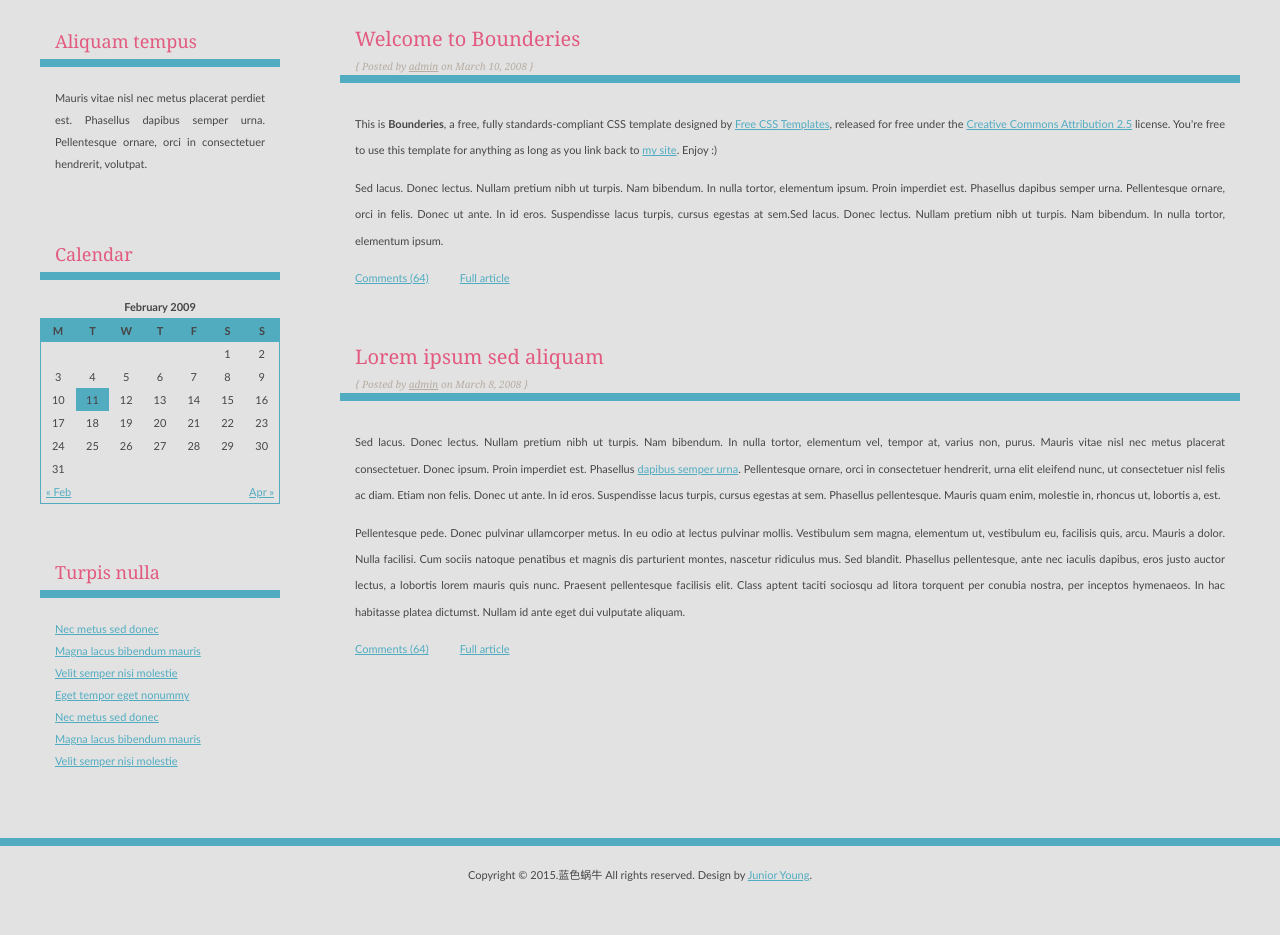
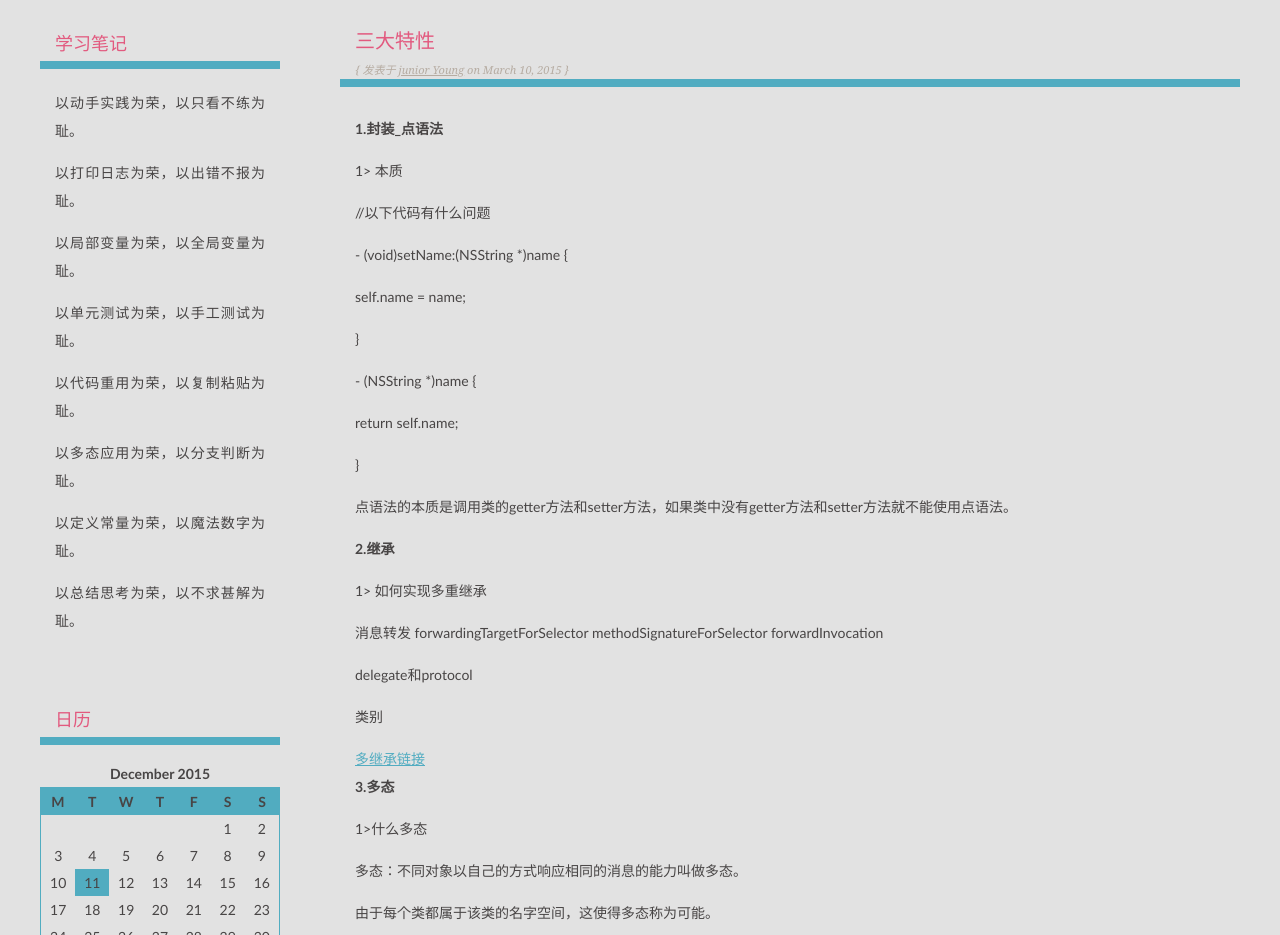
Before and after one commit to Junior-Young/Junior-Young.github.io, a plain HTML site: page blog/blog.html in a window 1280 px wide. Shown: the part 213-1148 px from the top of the page. Before the commit the page ends 1115 px from the top, so only its background shows below. Drawn offline with Linux system fonts and the light colour scheme.

Commit message:
博客15.11.8
笔记1

```diff
--- a/blog/blog.html
+++ b/blog/blog.html
@@ -24,11 +24,11 @@ Released   : 20090215
 		<div id="menu">
 			<ul>
 				<li class="current_page_item"><a href="#">我的博客</a></li>
-				<li><a href="#">C语言</a></li>
-				<li><a href="#">OC语言</a></li>
-				<li><a href="#">UI随记</a></li>
-				<li><a href="#">项目</a></li>
-				<li><a href="#">杂谈</a></li>
+				<li><a href="#">C语言篇</a></li>
+				<li><a href="#">OC语言篇</a></li>
+				<li><a href="#">UI篇</a></li>
+				<li><a href="#">项目篇</a></li>
+				<li><a href="#">杂谈篇</a></li>
 			</ul>
 		</div>
 		<!-- end #menu -->
@@ -54,21 +54,55 @@ Released   : 20090215
 	<!-- end #logo -->
 	<div id="content">
 		<div class="post">
-			<h2 class="title">Welcome to Bounderies</h2>
-			<p class="meta"><em>{ Posted by <a href="#">admin</a> on March 10, 2008 }</em></p>
+			<h2 class="title">三大特性</h2>
+			<p class="meta"><em>{ 发表于 <a href="#">junior Young</a> on March 10, 2015 }</em></p>
 			<div class="entry">
-				<p>This is <strong>Bounderies</strong>, a free, fully standards-compliant CSS template designed by <a href="http://www.freecsstemplates.org/">Free CSS Templates</a>, released for free under the <a href="http://creativecommons.org/licenses/by/2.5/">Creative Commons Attribution 2.5</a> license. You're free to use this template for anything as long as you link back to <a href="http://www.freecsstemplates.org/">my site</a>. Enjoy :)</p>
-				<p>Sed lacus. Donec lectus. Nullam pretium nibh ut turpis. Nam bibendum. In nulla tortor, elementum ipsum. Proin imperdiet est. Phasellus dapibus semper urna. Pellentesque ornare, orci in felis. Donec ut ante. In id eros. Suspendisse lacus turpis, cursus egestas at sem.Sed lacus. Donec lectus. Nullam pretium nibh ut turpis. Nam bibendum. In nulla tortor, elementum ipsum.</p>
-				<p class="links"><a href="#" class="comments">Comments (64)</a> &nbsp;&nbsp;&nbsp; <a href="#" class="permalink">Full article</a></p>
+				<p><strong>1.封装_点语法</strong></p>
+				<p>1> 本质</p>
+<p>//以下代码有什么问题</p>
+<p>- (void)setName:(NSString *)name {</p>
+ <p> self.name = name;  </p>
+<p>}</p>
+<p>- (NSString *)name {</p>
+ <p> return self.name;</p>
+<p>}</p>
+
+<p>点语法的本质是调用类的getter方法和setter方法，如果类中没有getter方法和setter方法就不能使用点语法。</p>
+				<p><strong>2.继承</strong></p>
+				<p>1> 如何实现多重继承</p>
+<p>消息转发    forwardingTargetForSelector   methodSignatureForSelector   forwardInvocation</p>
+<p>delegate和protocol </p>
+ <p> 类别 </p>
+<p class="links"><a href=http://www.cocoachina.com/ios/20130528/6295.html class="comments">多继承链接</a></p>
+<p><strong>3.多态</strong></p>
+				<p>1>什么多态</p>
+				<p>多态：不同对象以自己的方式响应相同的消息的能力叫做多态。</p>
+				<p>由于每个类都属于该类的名字空间，这使得多态称为可能。</p><p>类定义中的名字和类定义外的名字并不会冲突。类的实例变量和类方法有如下特点：</p><p>
+----1、和C语言中结构体中的数据成员一样，类的实例变量也位于该类独有的名字空间。</p><p>
+----2、类方法也同样位于该类独有的名字空间。与C语言中的方法名不同，类的方法名并不是一个全局符号。一个类中的方法名不会和其他类中同样的方法名冲突。两个完全不同的类可以实现同一个方法。
+</p><p>方法名是对象接口的一部分。对象收到的消息的名字就是调用的方法的名字。因为不同的对象可以有同名的方法，所以对象必须能理解消息的含义。同样的消息发给不同的对象，导致的操作并不相同。
+ </p><p> 多态的主要好处就是简化了编程接口。它容许在类和类之间重用一些习惯性的命名，而不用为每一个新加的函数命名一个新名字。这样，编程接口就是一些抽象的行为的集合，从而和实现接口的类区分开来。
+  </p><p>Objective-C支持方法名的多态，但不支持参数和操作符的多态。</p>
+  <p>2> OC中如何实现多态</p>
+				<p> 在Objective-C中是通过一个叫做selector的选取器实现的。在Objective-C中，selector有两个意思， 当用在给对象的源码消息时，用来指方法的名字。它也指那个在源码编译后代替方法名的唯一的标识符。 编译后的选择器的类型是SEL有同样名字的方法、也有同样的选择器。你可以使用选择器来调用一个对象的方法。</p>
+				<p>选取器有以下特点：</p><p>
+----1、所有同名的方法拥有同样的选取器</p><p>
+----2、所有的选取器都是不一样的
+</p>
 			</div>
 		</div>
 		<div class="post">
-			<h2 class="title">Lorem ipsum sed aliquam</h2>
-			<p class="meta"><em>{ Posted by <a href="#">admin</a> on March 8, 2008 }</em></p>
+			<h2 class="title">类和对象</h2>
+			<p class="meta"><em>{ 发表于 <a href="#">junior Young</a> on March 10, 2015 }</em></p>
 			<div class="entry">
-				<p>Sed lacus. Donec lectus. Nullam pretium nibh ut turpis. Nam bibendum. In nulla tortor, elementum vel, tempor at, varius non, purus. Mauris vitae nisl nec metus placerat consectetuer. Donec ipsum. Proin imperdiet est. Phasellus <a href="#">dapibus semper urna</a>. Pellentesque ornare, orci in consectetuer hendrerit, urna elit eleifend nunc, ut consectetuer nisl felis ac diam. Etiam non felis. Donec ut ante. In id eros. Suspendisse lacus turpis, cursus egestas at sem. Phasellus pellentesque. Mauris quam enim, molestie in, rhoncus ut, lobortis a, est.</p>
-				<p>Pellentesque pede. Donec pulvinar ullamcorper metus. In eu odio at lectus pulvinar mollis. Vestibulum sem magna, elementum ut, vestibulum eu, facilisis quis, arcu. Mauris a dolor. Nulla facilisi. Cum sociis natoque penatibus et magnis dis parturient montes, nascetur ridiculus mus. Sed blandit. Phasellus pellentesque, ante nec iaculis dapibus, eros justo auctor lectus, a lobortis lorem mauris quis nunc. Praesent pellentesque facilisis elit. Class aptent taciti sociosqu ad litora torquent per conubia nostra, per inceptos hymenaeos. In hac habitasse platea dictumst. Nullam id ante eget dui vulputate aliquam. </p>
-				<p class="links"><a href="#" class="comments">Comments (64)</a> &nbsp;&nbsp;&nbsp; <a href="#" class="permalink">Full article</a></p>
+				<p>2> 继承和类别的区别
+1> 使用继承:
+1.1> 添加新方法和父类方法一致,但父类方法仍需要使用
+1.2> 添加新属性
+2> 类别:
+2.1> 针对系统提供的一些类,系统本身不提倡继承,因为这些类的内部实现对继承有所限制(NSString initWithFormat继承崩溃)
+2.2> 类别可以将自己构建的类中的方法进行分组,对于大型的类,提高可维护性</p>
+
 			</div>
 		</div>
 	</div>
@@ -76,15 +110,22 @@ Released   : 20090215
 	<div id="sidebar">
 		<ul>
 			<li>
-				<h2>Aliquam tempus</h2>
-				<p>Mauris vitae nisl nec metus placerat perdiet est. Phasellus dapibus semper urna. Pellentesque ornare, orci in consectetuer hendrerit, volutpat.</p>
+				<h2>学习笔记</h2>
+				<p>以动手实践为荣，以只看不练为耻。</p>
+<p>以打印日志为荣，以出错不报为耻。</p>
+<p>以局部变量为荣，以全局变量为耻。</p>
+<p>以单元测试为荣，以手工测试为耻。</p>
+<p>以代码重用为荣，以复制粘贴为耻。</p>
+<p>以多态应用为荣，以分支判断为耻。</p>
+<p>以定义常量为荣，以魔法数字为耻。</p>
+<p>以总结思考为荣，以不求甚解为耻。</p>
 			</li>
 			<li id="calendar">
-				<h2>Calendar</h2>
+				<h2>日历</h2>
 				<div id="calendar_wrap">
 					<table summary="Calendar">
 						<caption>
-						February 2009
+						December 2015
 						</caption>
 						<thead>
 							<tr>
@@ -155,8 +196,8 @@ Released   : 20090215
 				</div>
 			</li>
 			<li>
-				<h2>Turpis nulla</h2>
-				<ul>			<li><a href="#">Nec metus sed donec</a></li>
+				<h2>目录</h2>
+				<ul>			<li><a href="#">三大特性、类及对象易错点</a></li>
 			<li><a href="#">Magna lacus bibendum mauris</a></li>
 			<li><a href="#">Velit semper nisi molestie</a></li>
 			<li><a href="#">Eget tempor eget nonummy</a></li>
--- a/blog/style.css
+++ b/blog/style.css
@@ -29,10 +29,10 @@ h3 { }
 
 p, ul, ol {
 	margin-top: 0;
-	line-height: 240%;
+	line-height: 200%;
 	text-align: justify;
 	font-family: "Trebuchet MS", Arial, Helvetica, sans-serif;
-	font-size: 11px;
+	font-size: 14px;
 }
 
 ul, ol { }
@@ -223,7 +223,7 @@ hr { display: none; }
 .post .meta {
 	margin: 0 0 3px 0;
 	padding: 2px 30px 2px 15px;
-	font: italic 10px Georgia, "Times New Roman", Times, serif;
+	font: italic 11px Georgia, "Times New Roman", Times, serif;
 	color: #B6ACA2;
 	border-bottom: 8px solid #51ACC1;
 }
```
